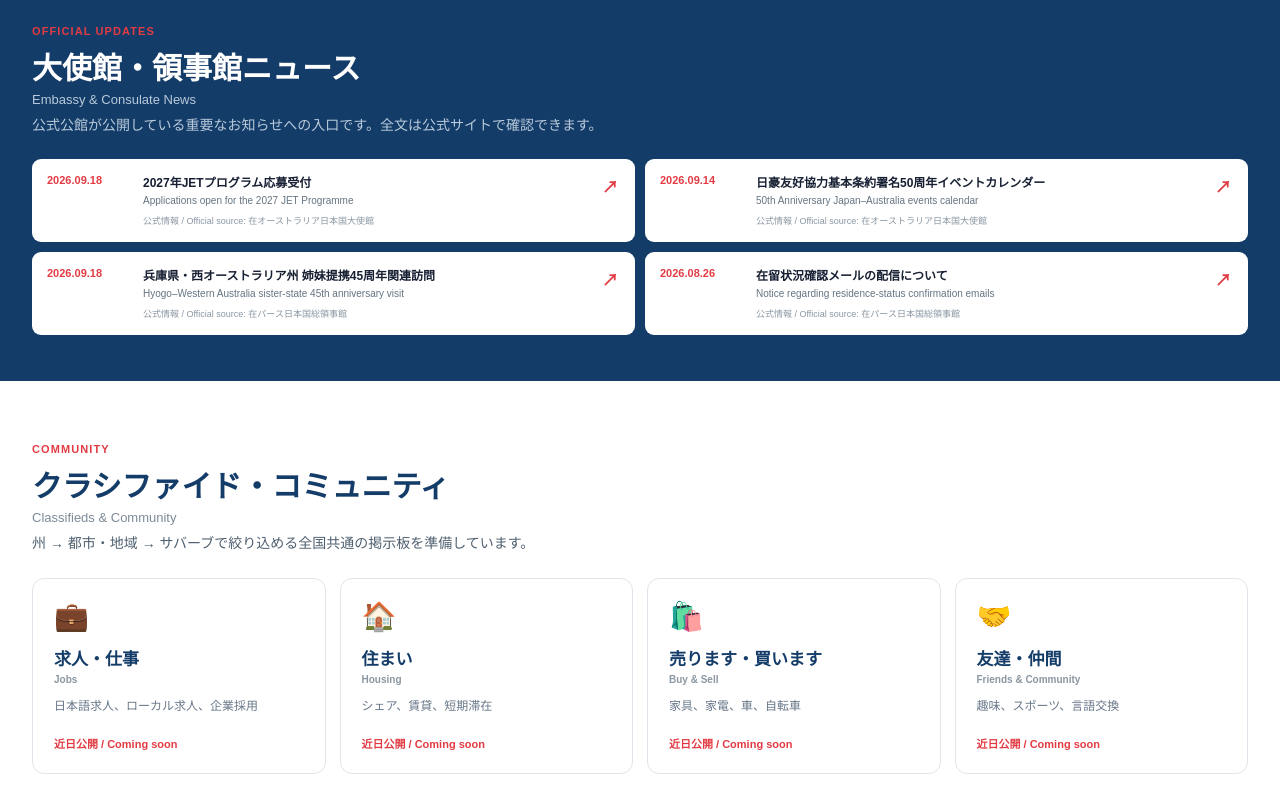
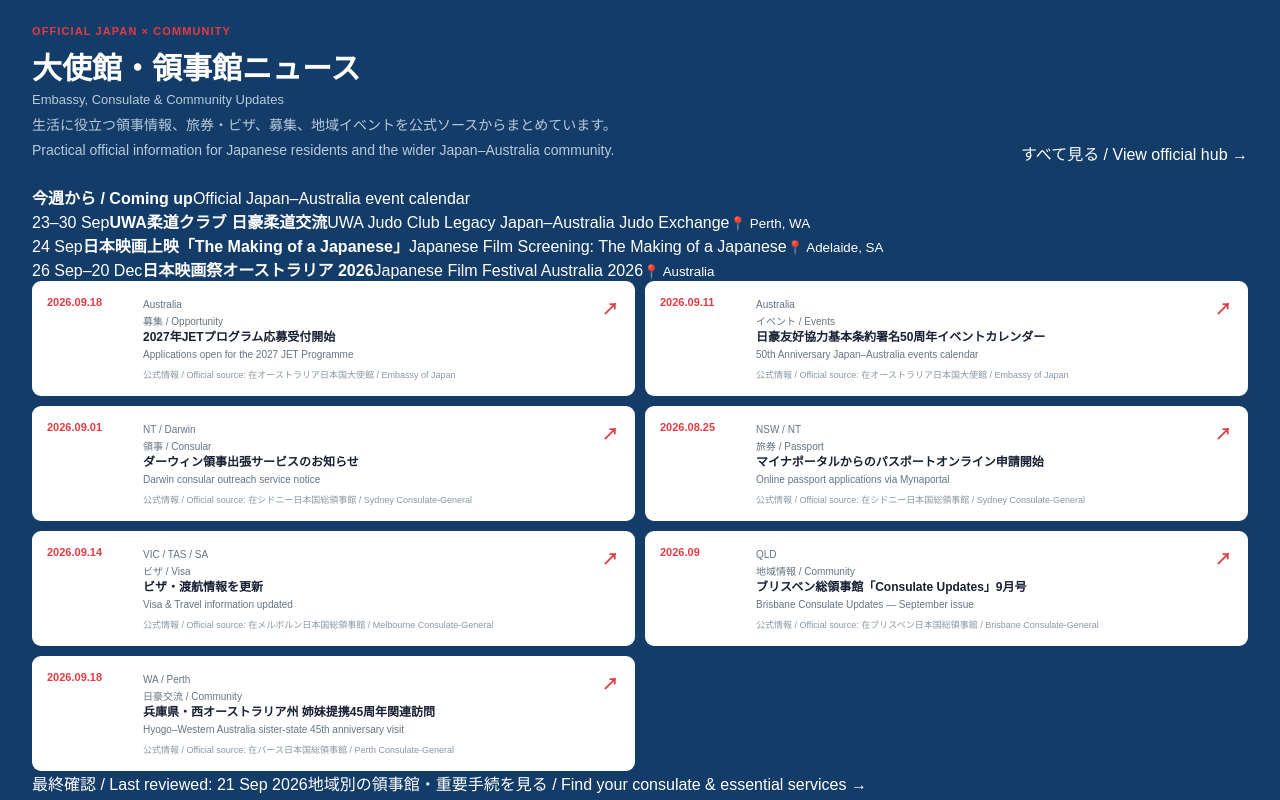
Before and after one commit to samthebrokers-prog/audaisuki, a Next.js app: page / in a window 1280 px wide. Shown: the part 3200-4000 px from the top of the page. Built offline with nearby package versions, Linux system fonts and the light colour scheme.

Commit message:
Expand official Japan news and community updates

```diff
--- a/app/page.tsx
+++ b/app/page.tsx
@@ -7,7 +7,7 @@ const navItems = [
   { ja: "グルメ", en: "Food", href: "#businesses" },
   { ja: "日系ビジネス", en: "Japanese Business", href: "#companies" },
   { ja: "大使館・領事館", en: "Embassy & Consulates", href: "#embassy" },
-  { ja: "ニュース", en: "News", href: "#official-news" },
+  { ja: "ニュース", en: "News", href: "/official-news" },
   { ja: "イベント", en: "Events", href: "#official-news" },
 ];
 
@@ -152,31 +152,87 @@ const missions = [
 const officialNews = [
   {
     date: "2026.09.18",
-    titleJa: "2027年JETプログラム応募受付",
+    region: "Australia",
+    kind: "募集 / Opportunity",
+    titleJa: "2027年JETプログラム応募受付開始",
     titleEn: "Applications open for the 2027 JET Programme",
-    source: "在オーストラリア日本国大使館",
-    href: "https://www.au.emb-japan.go.jp/",
+    source: "在オーストラリア日本国大使館 / Embassy of Japan",
+    href: "https://www.au.emb-japan.go.jp/itpr_en/education_jet_en.html",
+  },
+  {
+    date: "2026.09.11",
+    region: "Australia",
+    kind: "イベント / Events",
+    titleJa: "日豪友好協力基本条約署名50周年イベントカレンダー",
+    titleEn: "50th Anniversary Japan–Australia events calendar",
+    source: "在オーストラリア日本国大使館 / Embassy of Japan",
+    href: "https://www.au.emb-japan.go.jp/itprtop_en/11_000001_02160.html",
+  },
+  {
+    date: "2026.09.01",
+    region: "NT / Darwin",
+    kind: "領事 / Consular",
+    titleJa: "ダーウィン領事出張サービスのお知らせ",
+    titleEn: "Darwin consular outreach service notice",
+    source: "在シドニー日本国総領事館 / Sydney Consulate-General",
+    href: "https://www.sydney.au.emb-japan.go.jp/index_j.htm",
+  },
+  {
+    date: "2026.08.25",
+    region: "NSW / NT",
+    kind: "旅券 / Passport",
+    titleJa: "マイナポータルからのパスポートオンライン申請開始",
+    titleEn: "Online passport applications via Mynaportal",
+    source: "在シドニー日本国総領事館 / Sydney Consulate-General",
+    href: "https://www.sydney.au.emb-japan.go.jp/itpr_ja/my_number_passport.html",
   },
   {
     date: "2026.09.14",
-    titleJa: "日豪友好協力基本条約署名50周年イベントカレンダー",
-    titleEn: "50th Anniversary Japan–Australia events calendar",
-    source: "在オーストラリア日本国大使館",
-    href: "https://www.au.emb-japan.go.jp/",
+    region: "VIC / TAS / SA",
+    kind: "ビザ / Visa",
+    titleJa: "ビザ・渡航情報を更新",
+    titleEn: "Visa & Travel information updated",
+    source: "在メルボルン日本国総領事館 / Melbourne Consulate-General",
+    href: "https://www.melbourne.au.emb-japan.go.jp/itpr_en/consular.html",
+  },
+  {
+    date: "2026.09",
+    region: "QLD",
+    kind: "地域情報 / Community",
+    titleJa: "ブリスベン総領事館「Consulate Updates」9月号",
+    titleEn: "Brisbane Consulate Updates — September issue",
+    source: "在ブリスベン日本国総領事館 / Brisbane Consulate-General",
+    href: "https://www.brisbane.au.emb-japan.go.jp/itpr_en/jicc_newsletters.html",
   },
   {
     date: "2026.09.18",
+    region: "WA / Perth",
+    kind: "日豪交流 / Community",
     titleJa: "兵庫県・西オーストラリア州 姉妹提携45周年関連訪問",
     titleEn: "Hyogo–Western Australia sister-state 45th anniversary visit",
-    source: "在パース日本国総領事館",
-    href: "https://www.perth.au.emb-japan.go.jp/",
+    source: "在パース日本国総領事館 / Perth Consulate-General",
+    href: "https://www.perth.au.emb-japan.go.jp/itpr_en/11_000001_00878.html",
+  },
+];
+
+const upcomingJapanEvents = [
+  {
+    date: "23–30 Sep",
+    place: "Perth, WA",
+    titleJa: "UWA柔道クラブ 日豪柔道交流",
+    titleEn: "UWA Judo Club Legacy Japan–Australia Judo Exchange",
   },
   {
-    date: "2026.08.26",
-    titleJa: "在留状況確認メールの配信について",
-    titleEn: "Notice regarding residence-status confirmation emails",
-    source: "在パース日本国総領事館",
-    href: "https://www.perth.au.emb-japan.go.jp/",
+    date: "24 Sep",
+    place: "Adelaide, SA",
+    titleJa: "日本映画上映「The Making of a Japanese」",
+    titleEn: "Japanese Film Screening: The Making of a Japanese",
+  },
+  {
+    date: "26 Sep–20 Dec",
+    place: "Australia",
+    titleJa: "日本映画祭オーストラリア 2026",
+    titleEn: "Japanese Film Festival Australia 2026",
   },
 ];
 
@@ -253,7 +309,7 @@ export default function Home() {
             <a href="#classifieds">🏠 住まいを探す <span>Housing</span></a>
             <a href="#businesses">✂️ 日本語対応サービス <span>Japanese-speaking</span></a>
             <a href="#embassy">🇯🇵 大使館・領事館 <span>Consular help</span></a>
-            <a href="#official-news">📣 公式お知らせ <span>Official notices</span></a>
+            <a href="/official-news">📣 公式お知らせ <span>Official notices</span></a>
           </aside>
         </section>
 
@@ -383,19 +439,44 @@ export default function Home() {
         <section id="official-news" className="section newsSection">
           <div className="sectionHead">
             <div>
-              <span className="kicker">OFFICIAL UPDATES</span>
-              <h2>大使館・領事館ニュース <small>Embassy & Consulate News</small></h2>
-              <p>公式公館が公開している重要なお知らせへの入口です。全文は公式サイトで確認できます。</p>
+              <span className="kicker">OFFICIAL JAPAN × COMMUNITY</span>
+              <h2>大使館・領事館ニュース <small>Embassy, Consulate & Community Updates</small></h2>
+              <p>生活に役立つ領事情報、旅券・ビザ、募集、地域イベントを公式ソースからまとめています。</p>
+              <p className="officialEnglish">Practical official information for Japanese residents and the wider Japan–Australia community.</p>
             </div>
+            <a className="officialMore" href="/official-news">すべて見る / View official hub →</a>
           </div>
+
+          <div className="eventStrip">
+            <div className="eventStripTitle"><b>今週から / Coming up</b><span>Official Japan–Australia event calendar</span></div>
+            {upcomingJapanEvents.map((event) => (
+              <article key={event.date + event.titleJa}>
+                <time>{event.date}</time>
+                <b>{event.titleJa}</b>
+                <span>{event.titleEn}</span>
+                <small>📍 {event.place}</small>
+              </article>
+            ))}
+          </div>
+
           <div className="newsList">
             {officialNews.map((news) => (
               <a href={news.href} target="_blank" rel="noreferrer" key={news.date + news.titleJa}>
                 <time>{news.date}</time>
-                <div><b>{news.titleJa}</b><span>{news.titleEn}</span><small>公式情報 / Official source: {news.source}</small></div>
+                <div>
+                  <div className="newsMeta"><span>{news.region}</span><span>{news.kind}</span></div>
+                  <b>{news.titleJa}</b>
+                  <span>{news.titleEn}</span>
+                  <small>公式情報 / Official source: {news.source}</small>
+                </div>
                 <strong>↗</strong>
               </a>
             ))}
+          </div>
+
+          <div className="officialSourceLine">
+            <span>最終確認 / Last reviewed: 21 Sep 2026</span>
+            <a href="/official-news">地域別の領事館・重要手続を見る / Find your consulate & essential services →</a>
           </div>
         </section>
 
```
